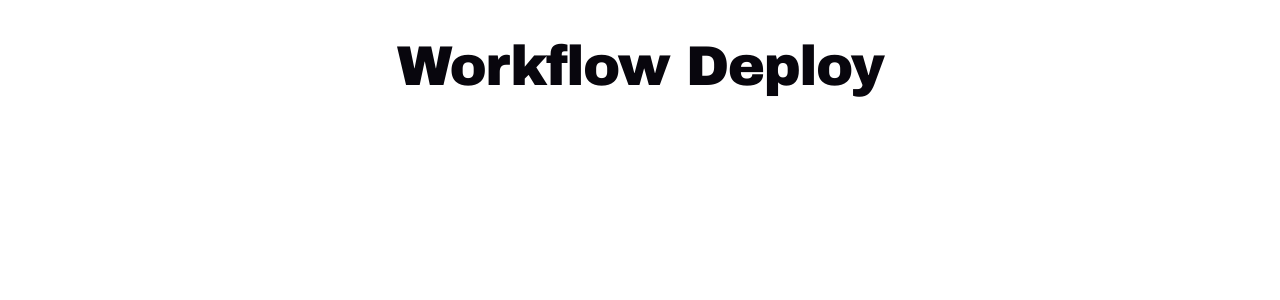
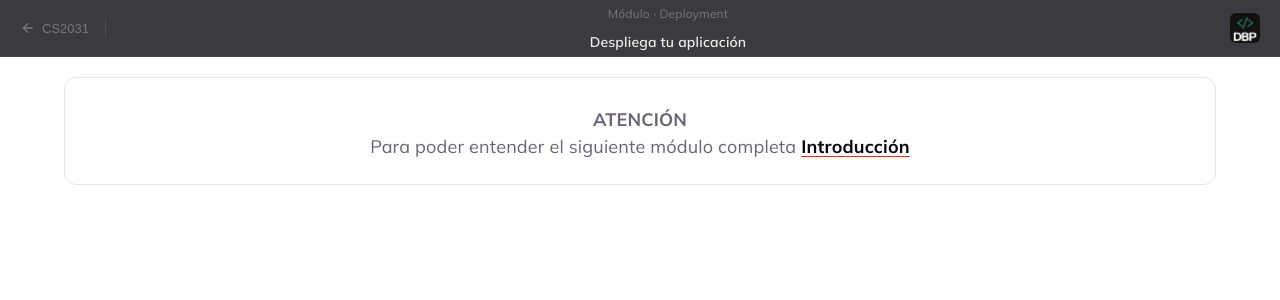
Before and after one commit to Lazheart/DBP-CS2031, a React (Vite) app: page /DBP-CS2031/deploy in a window 1280 px wide. Shown: the top 300 px of the page. Built offline with nearby package versions, Linux system fonts and the light colour scheme; a web font is replaced by a local one.

Commit message:
minor change

```diff
--- a/src/pages/deploy/DeployPage.tsx
+++ b/src/pages/deploy/DeployPage.tsx
@@ -1,7 +1,19 @@
+import IntroAdvice from "../../components/IntroAdvice";
+import ModuleHeader from "../../components/PageHeader";
+
 const DeployPage = () => {
+
     return (
-        <div className="workflow-deploy-page">
-            <h1>Workflow Deploy</h1>
+        <div className="deployment-page">
+            <ModuleHeader
+                lesson={{
+                topic: "Deployment",
+                title: "Despliega tu aplicación",
+                }}
+            />
+            <IntroAdvice />
+
+            <div className="deployment-content"></div>
         </div>
     )
 }
```
